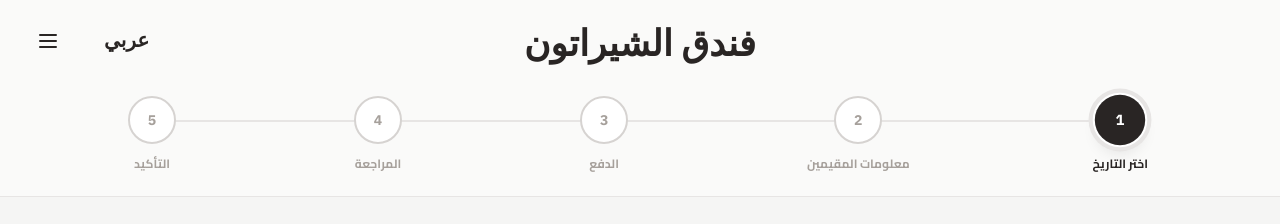
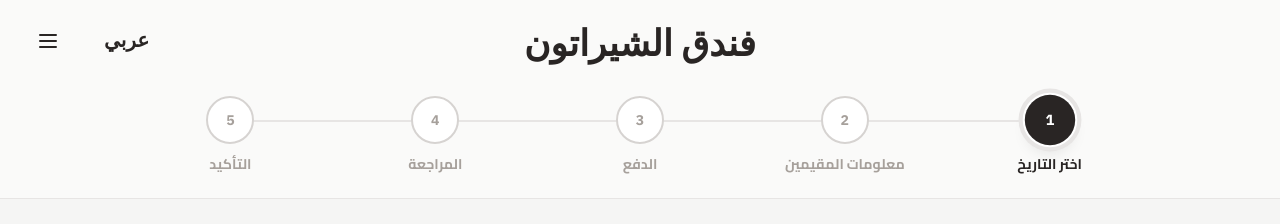
Before and after one commit to Majd933/hotel_project, a Next.js app: page /booking in a window 1280 px wide. Shown: the top 224 px of the page. Built offline with nearby package versions, Linux system fonts and the light colour scheme; no server answers; the database is empty.

Commit message:
Update room images in seed data to reflect new naming conventions for improved organization and consistency.

```diff
--- a/prisma/seed.ts
+++ b/prisma/seed.ts
@@ -35,7 +35,7 @@ async function main() {
       size: 40,
       guests: 2,
       beds: "1",
-      image: "/images/rooms/deluxe-room.jpg",
+      image: "/images/rooms/primary-deluxe-room.jpg",
       features: ["Wi-Fi", "TV", "Minibar", "AC", "Sea View", "Balcony"],
       roomNumbers: ["101", "102"],
     },
@@ -46,7 +46,7 @@ async function main() {
       size: 55,
       guests: 2,
       beds: "1",
-      image: "/images/rooms/luxury-suite.jpg",
+      image: "/images/rooms/primary-luxury-suite.jpg",
       features: ["Wi-Fi", "TV", "Kitchen", "Living Room", "Balcony", "Jacuzzi"],
       roomNumbers: ["201", "202"],
     },
@@ -57,7 +57,7 @@ async function main() {
       size: 80,
       guests: 4,
       beds: "2",
-      image: "/images/rooms/presidential-suite.jpg",
+      image: "/images/rooms/primary-presidential-suite.jpg",
       features: ["Wi-Fi", "TV", "Kitchen", "Living Room", "Balcony", "Dining Area", "Private Pool"],
       roomNumbers: ["301", "302"],
     },
@@ -68,7 +68,7 @@ async function main() {
       size: 60,
       guests: 4,
       beds: "2",
-      image: "/images/rooms/family-room.jpg",
+      image: "/images/rooms/primary-family-room.jpg",
       features: ["Wi-Fi", "TV", "Extra Beds", "Seating Area", "AC", "Family Friendly"],
       roomNumbers: ["401", "402"],
     },
@@ -79,7 +79,7 @@ async function main() {
       size: 100,
       guests: 2,
       beds: "1",
-      image: "/images/rooms/honeymoon-suite.jpg",
+      image: "/images/rooms/primary-honeymoon-suite.jpg",
       features: ["Wi-Fi", "TV", "Jacuzzi", "Romantic Setup", "Balcony", "Minibar", "Private Terrace"],
       roomNumbers: ["501", "502"],
     },
--- a/src/components/BookingTimeline.tsx
+++ b/src/components/BookingTimeline.tsx
@@ -33,9 +33,10 @@ export default function BookingTimeline({ currentStep }: BookingTimelineProps) {
 
             {/* FIX: The Track Container
                هذا العنصر يمثل المسافة الفعلية بين أول وآخر دائرة
-               وضعنا الخط الملون داخله لكي تكون النسبة المئوية دقيقة
+               مع Grid، الدوائر في المنتصف من كل عمود (10%, 30%, 50%, 70%, 90%)
+               الخط يبدأ من مركز أول دائرة (10%) وينتهي في مركز آخر دائرة (90%)
             */}
-            <div className="absolute top-6 left-6 right-6 h-0.5 bg-stone-200 -z-0">
+            <div className="absolute top-6 left-[10%] right-[10%] h-0.5 bg-stone-200 -z-0">
               {/* Active Progress Line */}
               <div
                 className={`absolute top-0 h-full bg-stone-800 transition-all duration-500 ease-out`}
@@ -48,7 +49,7 @@ export default function BookingTimeline({ currentStep }: BookingTimelineProps) {
             </div>
 
             {/* Steps Circles */}
-            <div className="flex justify-between items-start w-full relative z-10">
+            <div className="grid grid-cols-5 items-start w-full relative z-10 gap-0">
               {steps.map((step) => {
                 const isActive = currentStep >= step.number;
                 const isCurrent = currentStep === step.number;
@@ -67,10 +68,10 @@ export default function BookingTimeline({ currentStep }: BookingTimelineProps) {
                     </div>
 
                     {/* Step Label */}
-                    <div className={`mt-3 text-xs font-bold text-center whitespace-nowrap px-1 ${language === "ar" ? "font-cairo" : ""} ${
+                    <div className={`mt-3 text-xs md:text-sm font-bold text-center px-1 ${language === "ar" ? "font-cairo" : ""} ${
                       isActive ? "text-stone-800" : "text-stone-400"
                     }`}>
-                      {t(step.key as keyof typeof import("@/lib/translations").translations.ar)}
+                      <span className="block leading-tight">{t(step.key as keyof typeof import("@/lib/translations").translations.ar)}</span>
                     </div>
                   </div>
                 );
```
